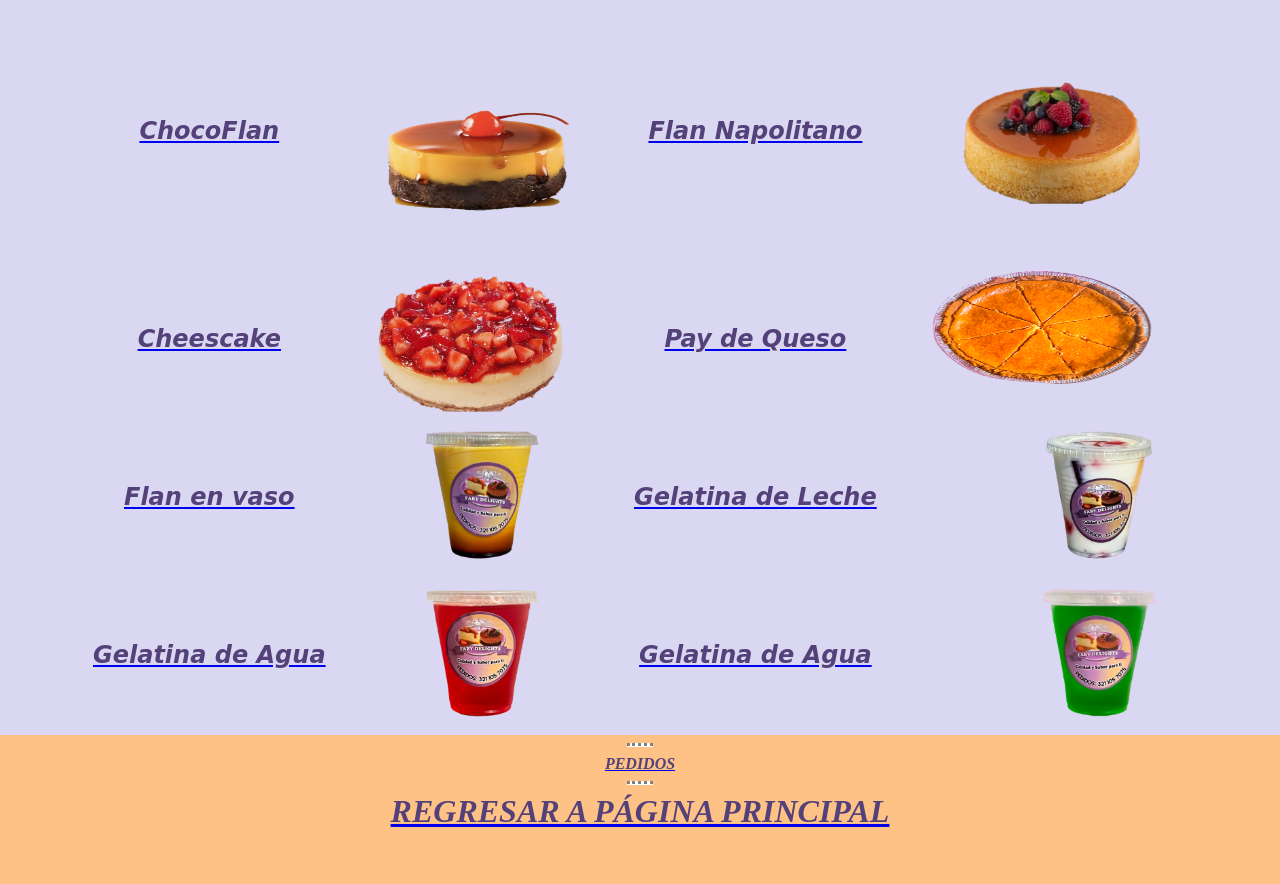
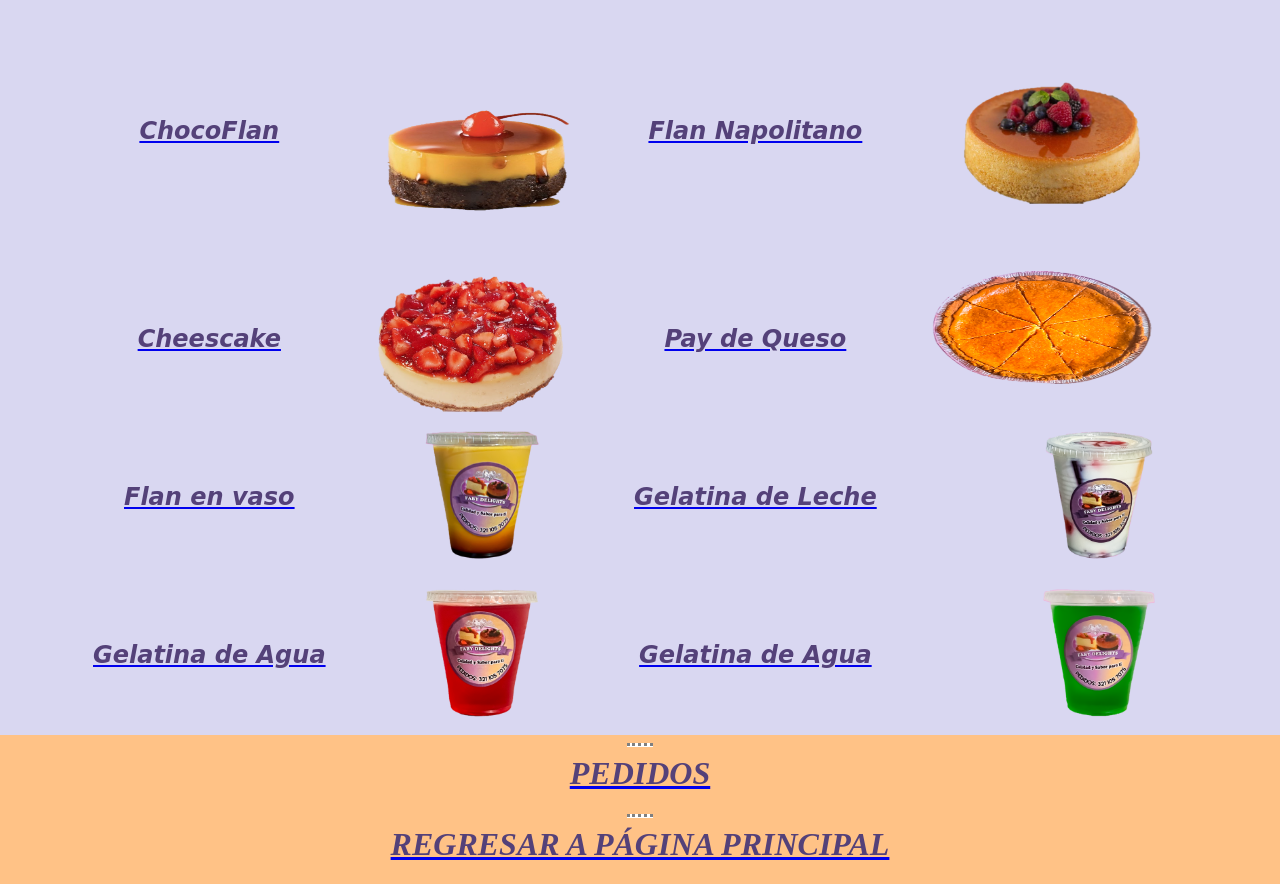
Before and after one commit to reyram170/FABY-DELIGHTS-1, a plain HTML site: page Catalago de Especialidades.html in a window 1280 px wide. Shown: the part 843-1727 px from the top of the page. Before the commit the page ends 1695 px from the top, so only its background shows below. Drawn offline with Linux system fonts and the light colour scheme.

Commit message:
Update Catalago de Especialidades.html

```diff
--- a/Catalago de Especialidades.html
+++ b/Catalago de Especialidades.html
@@ -70,7 +70,7 @@
 <div class="middle-conteiner">
 <hr size="3" noshade>
 <a href="Datos para contactar.html">
-<em><strong>PEDIDOS</strong></em></a>
+<em><h1>PEDIDOS</strong></h1></a>
 <hr size="3" noshade>
 <a href="index.html"><em><h1>REGRESAR A PÁGINA PRINCIPAL</h1></em></a>
 </div>
```
